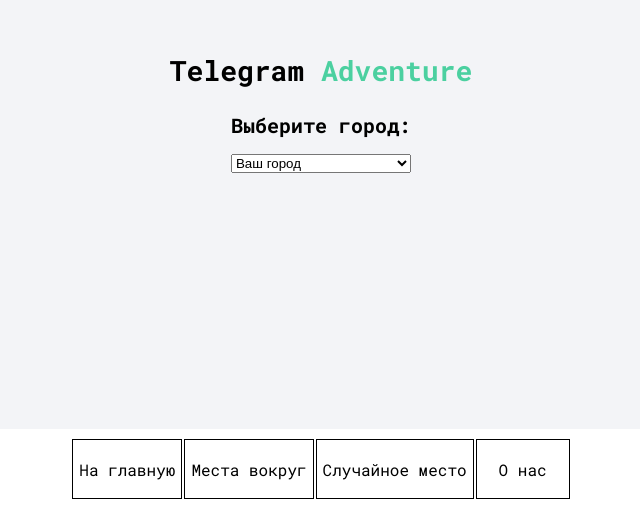
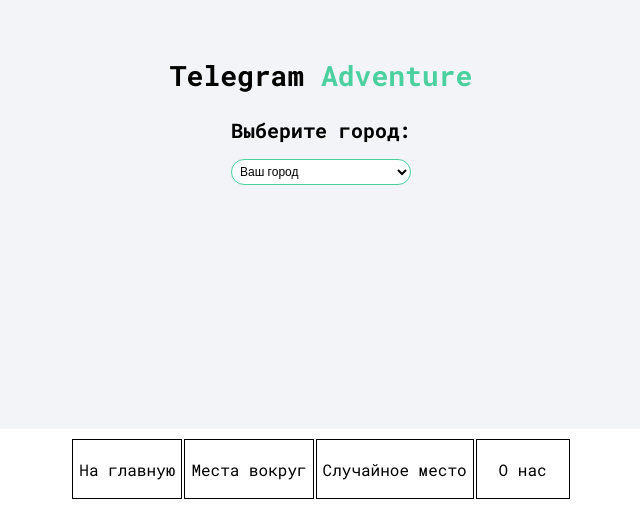
Before and after one commit to lighterboiii/discrete-taburetka-project, a React (Create React App) app: page / in a window 1280 px wide. Shown: the part 291-800 px from the top of the page, without its empty margins (319-959 px from the left). Built offline with nearby package versions, Linux system fonts and the light colour scheme.

Commit message:
feat: изменить стилизацию на главной странице

```diff
--- a/src/components/App/App.module.css
+++ b/src/components/App/App.module.css
@@ -2,7 +2,7 @@
   margin: 0 auto;
   text-align: center;
   font-family: 'Roboto Mono', monospace;
-  max-width: 991px;
+  max-width: 980px;
   display: flex;
   flex-direction: column;
   justify-content: center;
--- a/src/pages/home/home.module.css
+++ b/src/pages/home/home.module.css
@@ -19,6 +19,19 @@
   display: flex;
   flex-direction: column;
   align-items: center;
+  border: 1px solid #4bd0a0;
+  border-radius: 40px;
+  background-color: white;
+  font-size: 12px;
+  font-weight: 500;
+  padding: 4px;
+}
+
+.option {
+  background-color: white;
+  color: black;
+  font-size: 16px;
+  order: 1px solid #4bd0a0;
 }
 
 .selectContainer {
@@ -41,10 +54,15 @@
 }
 
 .buttonContainer {
+  position: absolute;
   margin: 16px auto 0;
+  padding: 0;
   display: flex;
   justify-content: center;
   align-items: center;
+  left: 50%;
+  transform: translateX(-50%);
+  bottom: 180px;
 }
 
 .wrapper {
--- a/src/pages/home/home.tsx
+++ b/src/pages/home/home.tsx
@@ -69,7 +69,7 @@ export const HomePage: FC = () => {
             <label htmlFor="dropdown" className={st.h3}>Выберите город:</label>
             <select name="city" id="city" className={st.select + ' select'} value={selectedValue} onChange={handleDropdownChange}>
               {options.map((option) => (
-                <option key={option.value} value={option.value}>
+                <option key={option.value} value={option.value} className={st.option}>
                   {option.label}
                 </option>
               ))};
--- a/src/utils/data.js
+++ b/src/utils/data.js
@@ -3,19 +3,22 @@ export const belgorod = [
     id: 1,
     name: "Hamilton's Pub",
     street: "Мичурина, 27",
-    type: "Бар/паб"
+    type: "Бар/паб",
+    rating: 5
   },
   {
     id: 2,
     name: "Чайхона номер 1",
     street: "Донецкая, 93",
-    type: "Ресторан"
+    type: "Ресторан",
+    rating: 4.8
   },
   {
     id: 3,
     name: "Футурист",
     street: "Ватутина, 8Б",
-    type: "Бар/паб"
+    type: "Клуб",
+    rating: 4.6
   }
 ];
 
@@ -24,19 +27,22 @@ export const orel = [
     id: 1,
     name: "Каховка",
     street: "Ленина, 17А",
-    type: "Бар/паб"
+    type: "Бар/паб",
+    rating: 4.2
   },
   {
     id: 2,
     name: "Tales&Cocktails",
     street: "Артема Ильясова, 85",
-    type: "Ресторан"
+    type: "Ресторан",
+    rating: 4
   },
   {
     id: 3,
     name: "Итальянцы",
     street: "Проспект 5 августа, 3",
-    type: "Кафе"
+    type: "Клуб",
+    rating: 3.5
   }
 ];
 
@@ -45,18 +51,21 @@ export const mtsensk = [
     id: 1,
     name: "Дом Славика",
     street: "Катукова, 8/1",
-    type: "Клуб"
+    type: "Клуб",
+    rating: 5
   },
   {
     id: 2,
     name: "Встреча",
     street: "Карла Маркса, 10",
-    type: "Кафе"
+    type: "Кафе",
+    rating: 2
   },
   {
     id: 3,
     name: "Матрица",
     street: "Машиностроителей, 4Б",
-    type: "Клуб"
+    type: "Бар/паб",
+    rating: 3.8
   }
 ];
```
